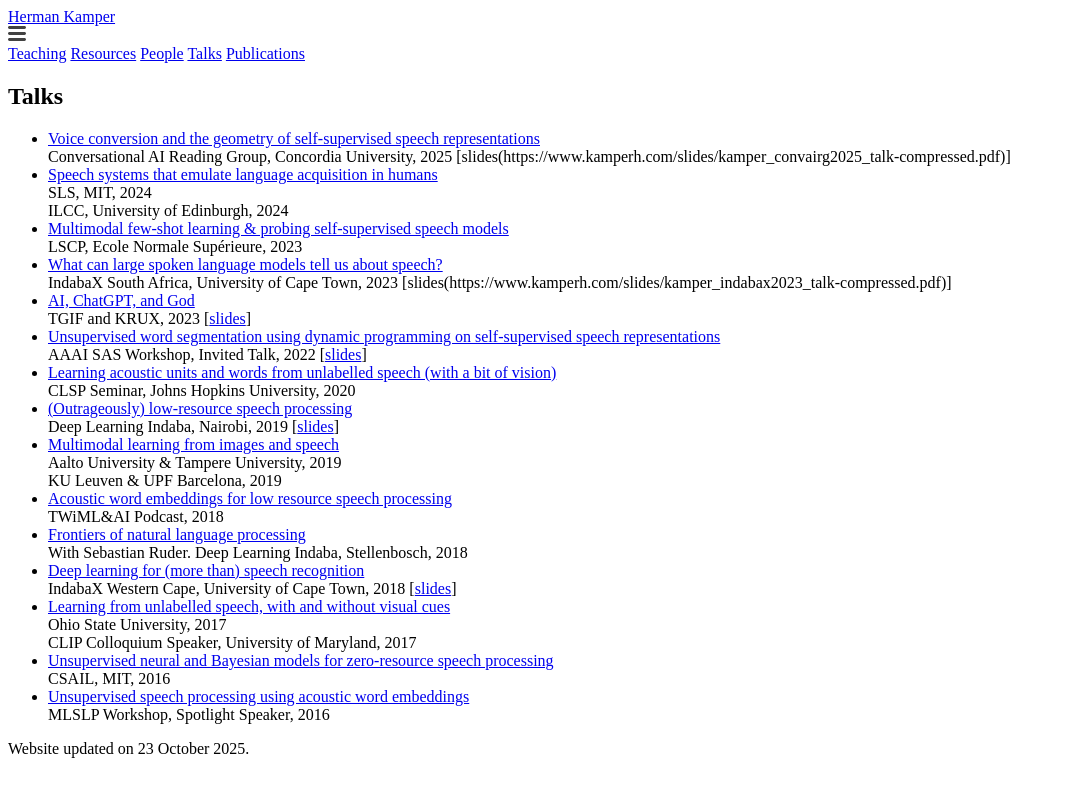
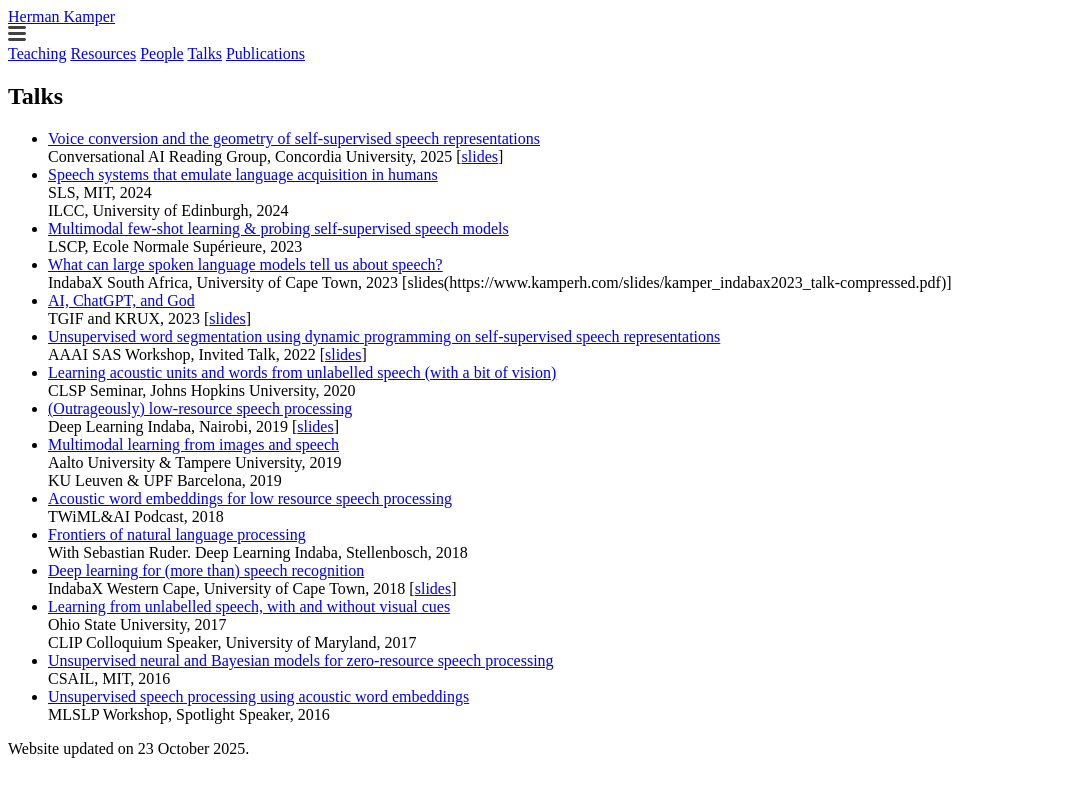
Before and after one commit to kamperh/kamperh.github.io, a Jekyll site: the page built from talks.md, in a window 1280 px wide. Shown: the top 797 px of the page, without its empty margins (0-1065 px from the left). Built offline with Jekyll 4.4.1, drawn with Linux system fonts in a browser that asks for light colours; a style sheet for code colours, icons or effects is not loaded.

Commit message:
Update talks.md

```diff
--- a/talks.md
+++ b/talks.md
@@ -10,7 +10,7 @@ order: 4
 <!-- Many of the talks below are also on [this YouTube playlist](https://www.youtube.com/playlist?list=PLmZlBIcArwhOcX0KF9aNc-BfZxd1xqF8H). -->
 
 - [Voice conversion and the geometry of self-supervised speech representations](https://youtu.be/L6SnWOui_7A)
-  Conversational AI Reading Group, Concordia University, 2025 [slides({{site.url}}/slides/kamper_convairg2025_talk-compressed.pdf)]
+  Conversational AI Reading Group, Concordia University, 2025 [[slides]({{site.url}}/slides/kamper_convairg2025_talk-compressed.pdf)]
 - [Speech systems that emulate language acquisition in humans]({{site.url}}/slides/kamper_mit2024_talk-compressed.pdf)
   SLS, MIT, 2024
   ILCC, University of Edinburgh, 2024
```
